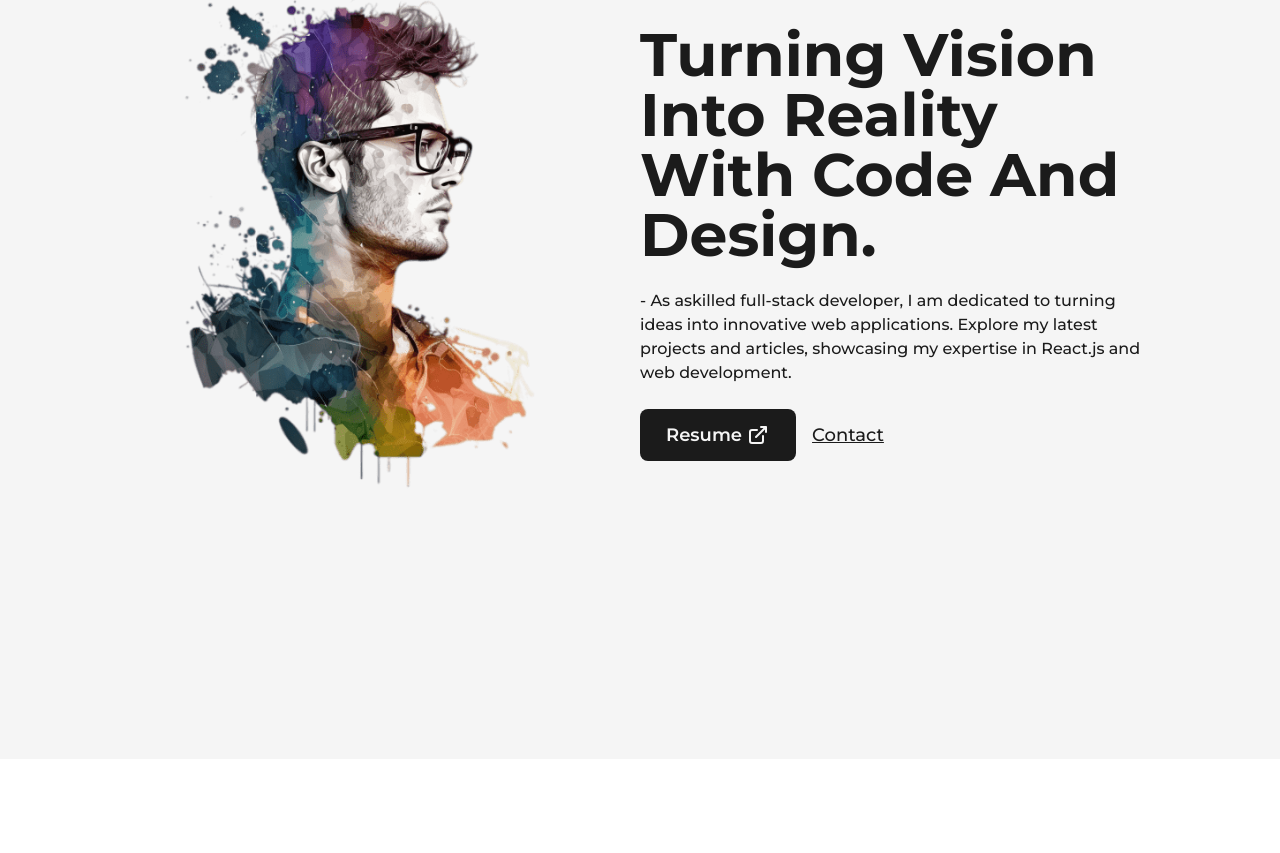
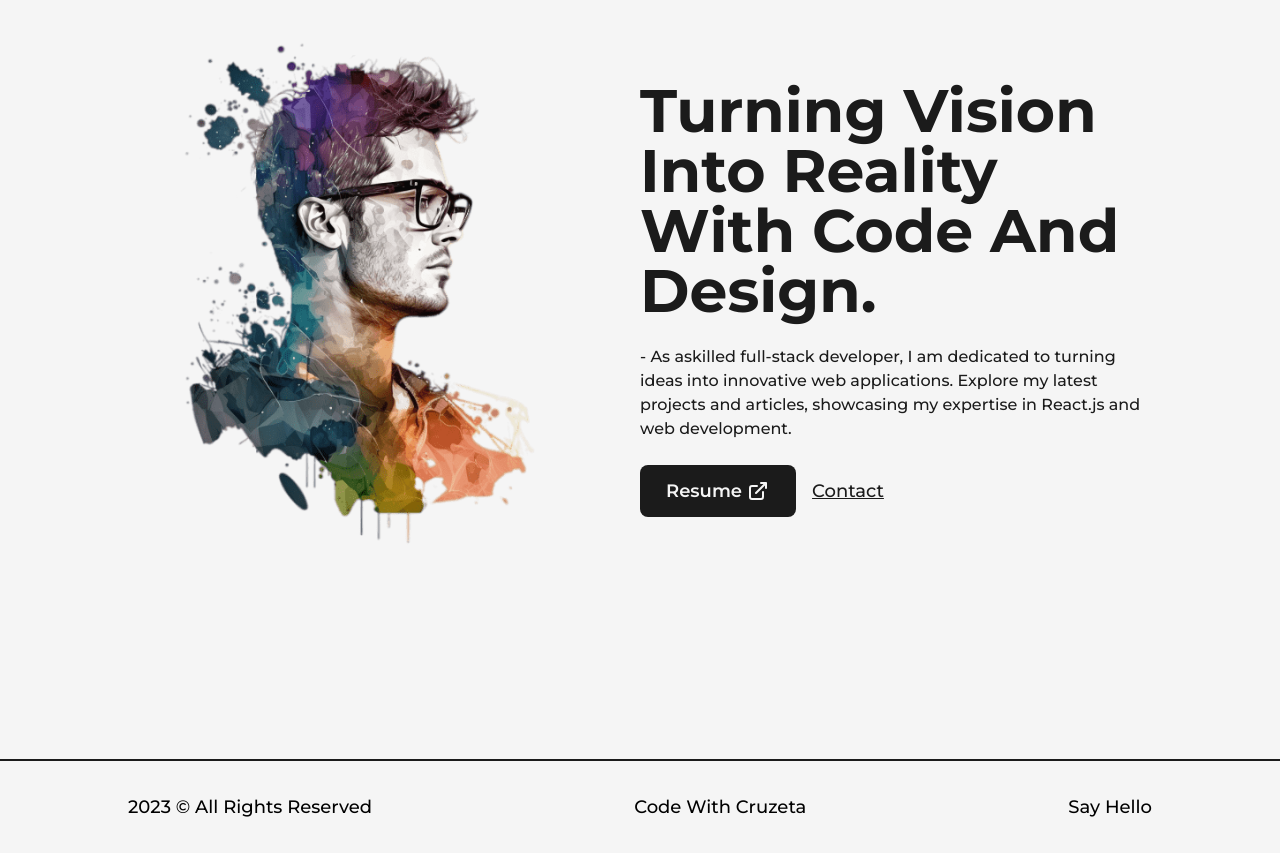
Before and after one commit to cruzetapiko/portfolio_web, a Next.js app: page / in a window 1280 px wide. Shown: the part 145-998 px from the top of the page. Before the commit the page ends 904 px from the top, so only its background shows below. Built offline with nearby package versions, Linux system fonts and the light colour scheme.

Commit message:
footer 1.1

```diff
--- /dev/null
+++ b/components/Footer.js
@@ -0,0 +1,15 @@
+import Link from 'next/link';
+import React from 'react';
+import Layout from './Layout';
+
+export default function Footer() {
+  return (
+    <footer className="w-full border-t-2 border-solid border-dark font-medium text-lg ">
+      <Layout className="py-8 flex items-center justify-between">
+        <span>{new Date().getFullYear()} &copy; All Rights Reserved </span>
+        <Link href="/">Code With Cruzeta</Link>
+        <Link href="/">Say Hello</Link>
+      </Layout>
+    </footer>
+  );
+}
--- a/pages/_app.js
+++ b/pages/_app.js
@@ -1,3 +1,4 @@
+import Footer from '@/components/Footer';
 import NavBar from '@/components/NavBar';
 import '@/styles/globals.css';
 import { Montserrat } from 'next/font/google';
@@ -20,6 +21,7 @@
       >
         <NavBar />
         <Component {...pageProps} />
+        <Footer />
       </main>
     </>
   );
--- a/pages/index.js
+++ b/pages/index.js
@@ -13,7 +13,7 @@
         <title>Create Next App</title>
         <meta name="description" content="Generated by create next app" />
       </Head>
-      <main className="flex items-center text-dark w-full min-h-screen pb-28">
+      <main className="flex items-center text-dark w-full min-h-screen">
         <Layout className="pt-0">
           <div className="flex items-center justify-between w-full ">
             <div className="w-1/2">
```
Also changed, not shown: components/Layout.js (line endings or trailing spaces).
